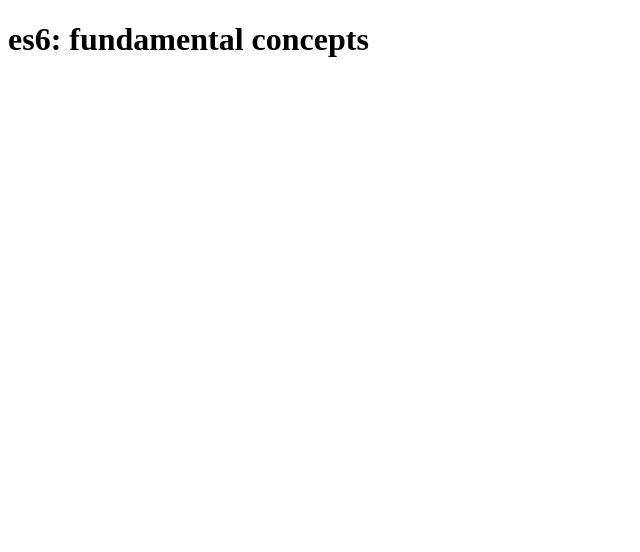
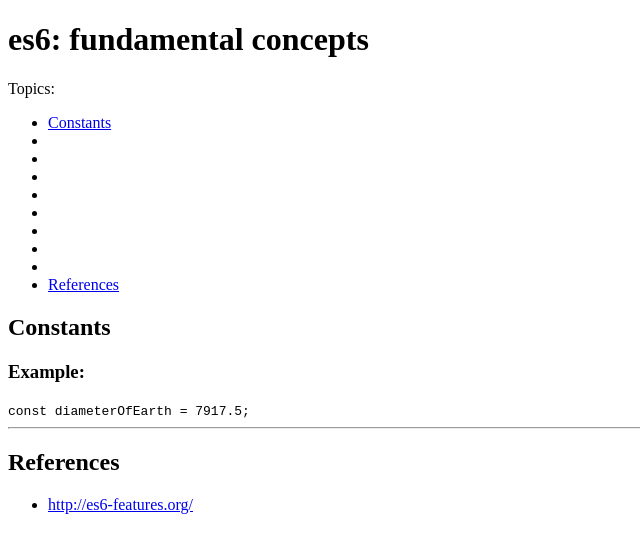
Before and after one commit to pixelOneZero/es6, a plain HTML site: page index.html in a window 1280 px wide. Shown: the whole page, without its empty margins (0-640 px from the left). Drawn offline with Linux system fonts and the light colour scheme.

Commit message:
Add table of contents and outline for sections

```diff
--- a/index.html
+++ b/index.html
@@ -11,7 +11,54 @@
     es6: fundamental concepts
 </h1>
 
+Topics:
+<ul>
+  <li>
+    <a href="#constants">Constants</a>
+  </li>
+  <li>
+  </li>
+  <li>
+  </li>
+  <li>
+  </li>
+  <li>
+  </li>
+  <li>
+  </li>
+  <li>
+  </li>
+  <li>
+  </li>
+  <li>
+  </li>
+  <li>
+    <a href="#references">References</a>
+  </li>
+</ul>
 
+<section role="main">
+  <h2 id="constants">
+    Constants
+  </h2>
+  <h3>
+    Example:
+  </h3>
+  <code>
+    const diameterOfEarth = 7917.5;
+  </code>
+
+  <hr/>
+
+  <h2 id="references">
+    References
+  </h2>
+  <ul>
+    <li>
+      <a href="http://es6-features.org/" target="_blank">http://es6-features.org/</a>
+    </li>
+  </ul>
+</section>
 
 <script src="main.js"></script>
 </body>
```
